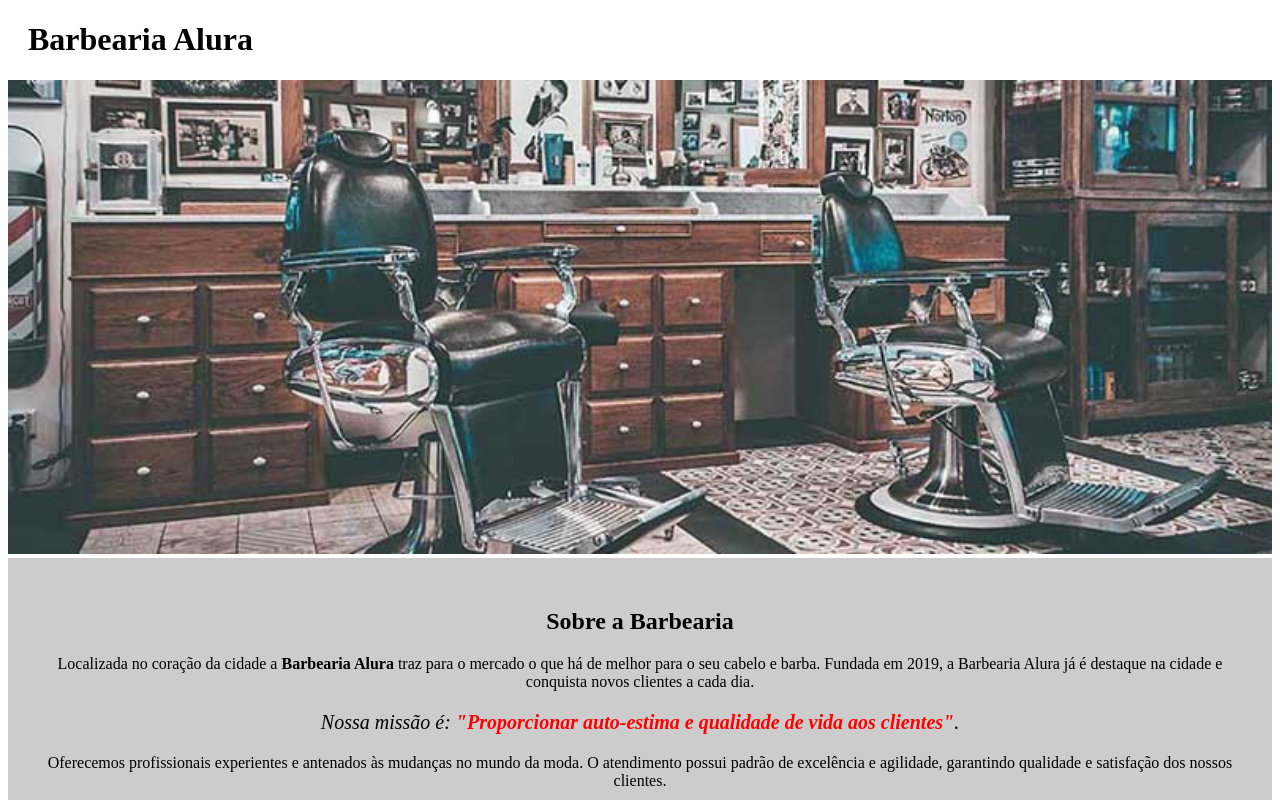
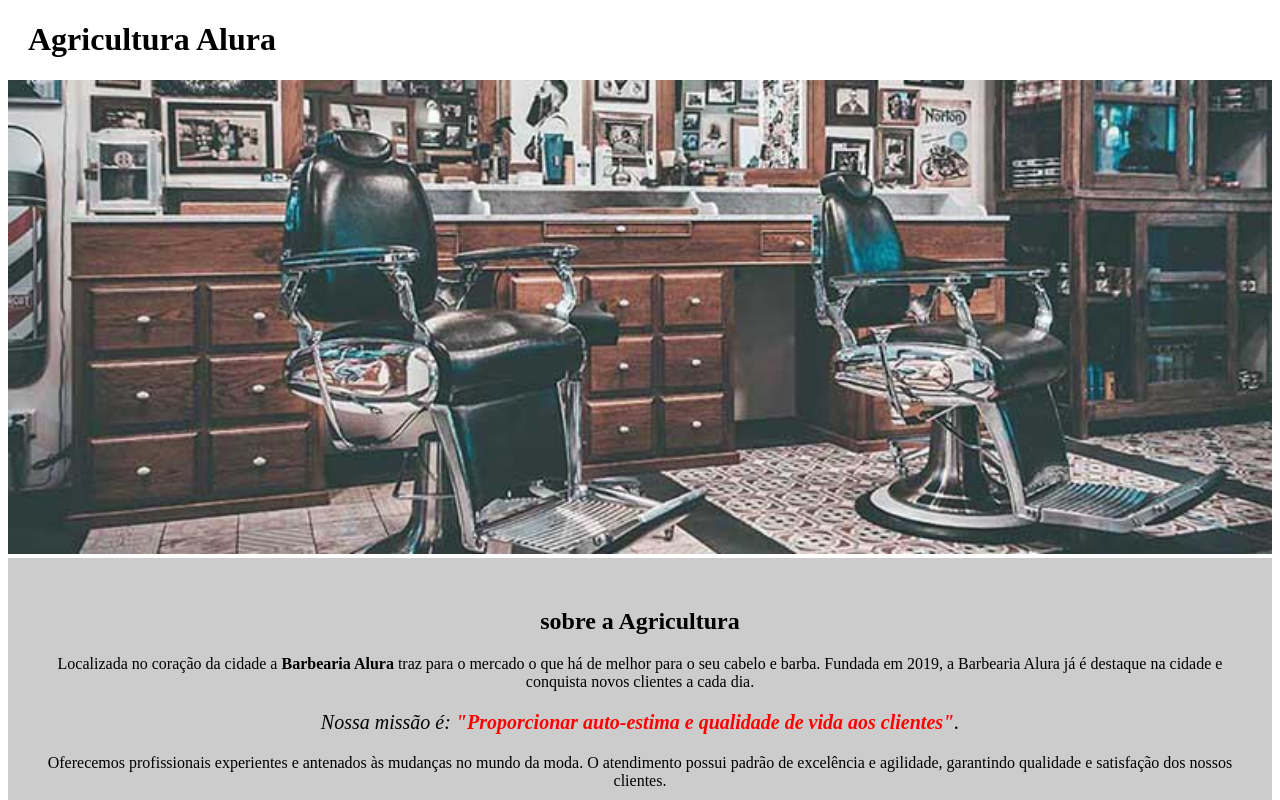
Before and after one commit to nicolashenriquefreitas/freitas, a plain HTML site: page index.html in a window 1280 px wide. Shown: the top 800 px of the page. Drawn offline with Linux system fonts and the light colour scheme.

Commit message:
Aagricultura Alura

```diff
--- a/index.html
+++ b/index.html
@@ -2,17 +2,17 @@
 <html lang="pt-br">
 	<head>
 		<meta charset="UTF-8">
-		<title>Barbearia Alura</title>
+		<title>Agricultura Alura</title>
 		<link rel="stylesheet" href="style.css">
 	</head>
 
 	<body>
 		<header>
-			<h1 class="titulo-principal">Barbearia Alura</h1>
+			<h1 class="titulo-principal">Agricultura Alura</h1>
 		</header>
 		<img id="banner" src="banner.jpg">
 		<div class="principal">
-			<h2 class="titulo-centralizado">Sobre a Barbearia </h2>
+			<h2 class="titulo-centralizado">sobre a Agricultura</h2>
 
 			<p>Localizada no coração da cidade a <strong>Barbearia Alura</strong> traz para o mercado o que há de melhor para o seu cabelo e barba. Fundada em 2019, a Barbearia Alura já é destaque na cidade e conquista novos clientes a cada dia.</p>
 
```
